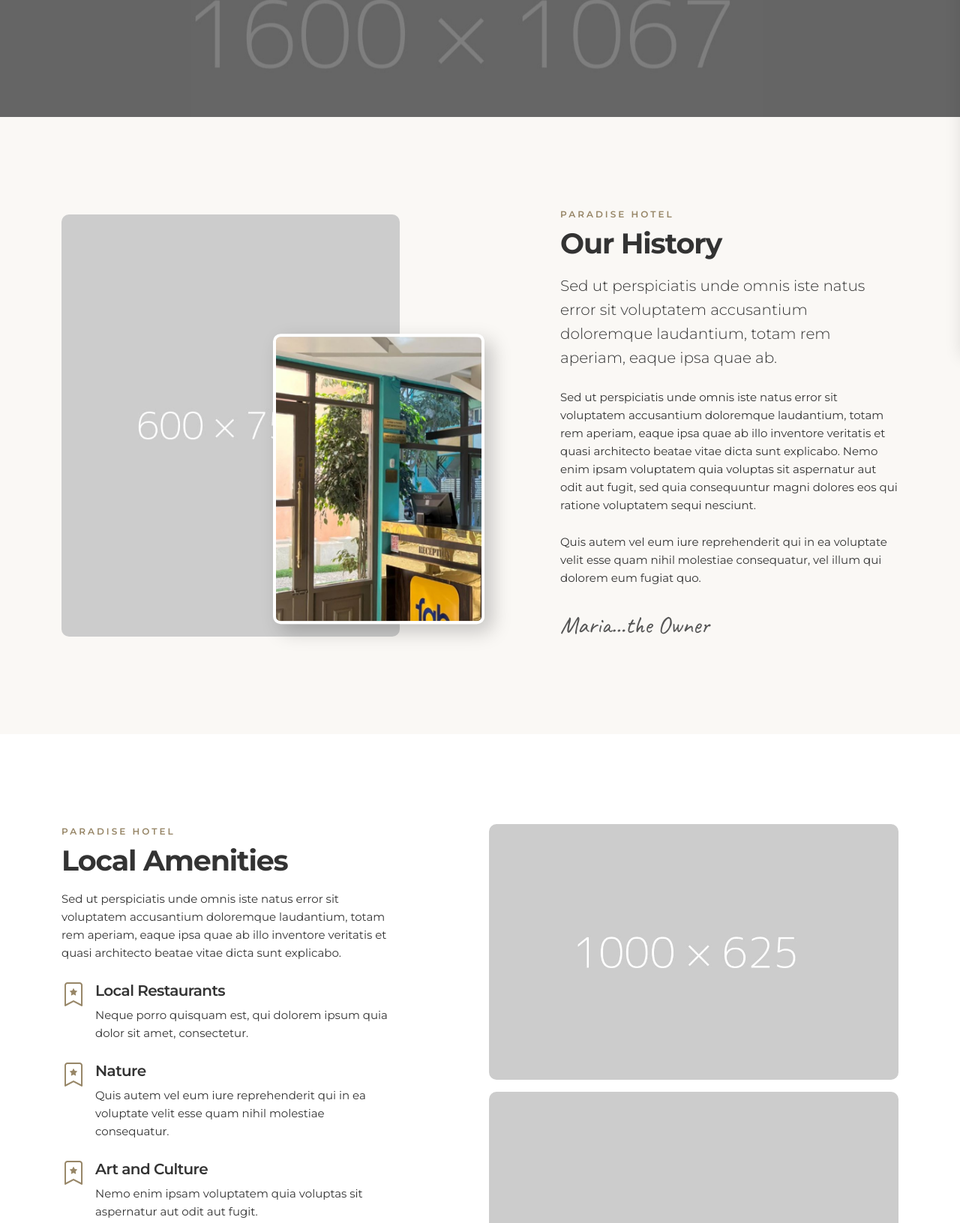
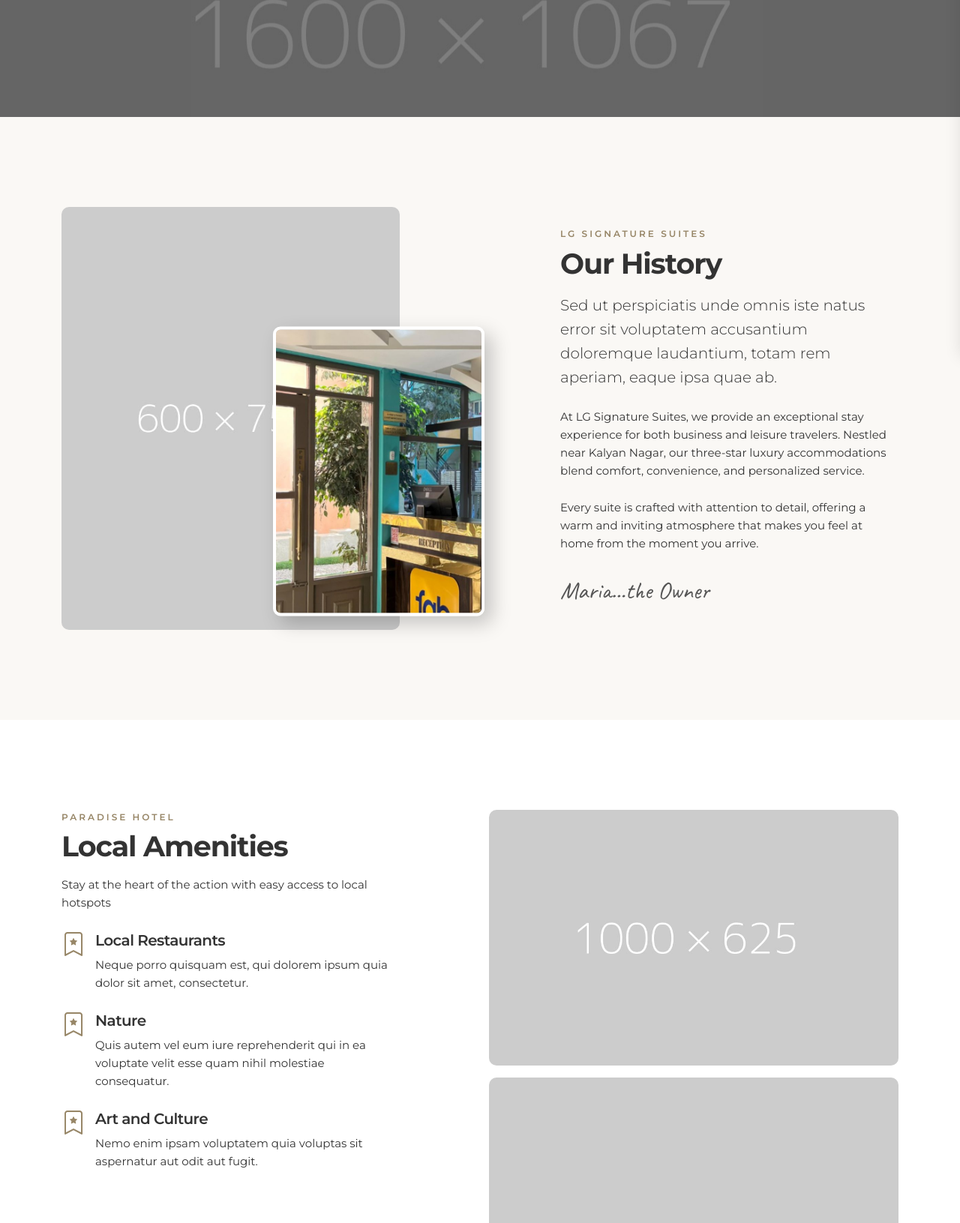
Before and after one commit to noumqn/lgsignature, a plain HTML site: page about.html in a window 1280 px wide. Shown: the part 324-1955 px from the top of the page at 75% size. Drawn offline with Linux system fonts and the light colour scheme.

Commit message:
Update about.html

```diff
--- a/about.html
+++ b/about.html
@@ -147,12 +147,12 @@
               <div class="col-lg-5">
                   <div class="intro">
                       <div class="title">
-                          <small>Paradise Hotel</small>
+                          <small>LG Signature Suites</small>
                           <h2>Our History</h2>
                       </div>
                       <p class="lead">Sed ut perspiciatis unde omnis iste natus error sit voluptatem accusantium doloremque laudantium, totam rem aperiam, eaque ipsa quae ab.</p>
-                      <p>Sed ut perspiciatis unde omnis iste natus error sit voluptatem accusantium doloremque laudantium, totam rem aperiam, eaque ipsa quae ab illo inventore veritatis et quasi architecto beatae vitae dicta sunt explicabo. Nemo enim ipsam voluptatem quia voluptas sit aspernatur aut odit aut fugit, sed quia consequuntur magni dolores eos qui ratione voluptatem sequi nesciunt. </p>
-                      <p>Quis autem vel eum iure reprehenderit qui in ea voluptate velit esse quam nihil molestiae consequatur, vel illum qui dolorem eum fugiat quo.</p>
+                      <p>At LG Signature Suites, we provide an exceptional stay experience for both business and leisure travelers. Nestled near Kalyan Nagar, our three-star luxury accommodations blend comfort, convenience, and personalized service. </p>
+                      <p>Every suite is crafted with attention to detail, offering a warm and inviting atmosphere that makes you feel at home from the moment you arrive.</p>
                       <p><em>Maria...the Owner</em></p>
                   </div>
               </div>
@@ -169,7 +169,7 @@
                           <div class="title">
                               <small>Paradise Hotel</small>
                               <h2>Local Amenities</h2>
-                              <p>Sed ut perspiciatis unde omnis iste natus error sit voluptatem accusantium doloremque laudantium, totam rem aperiam, eaque ipsa quae ab illo inventore veritatis et quasi architecto beatae vitae dicta sunt explicabo. </p>
+                              <p>Stay at the heart of the action with easy access to local hotspots </p>
                           </div>
                           <div class="list_ok">
                               <ul>
```
